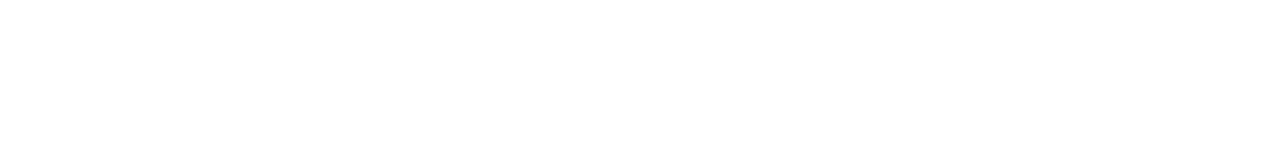
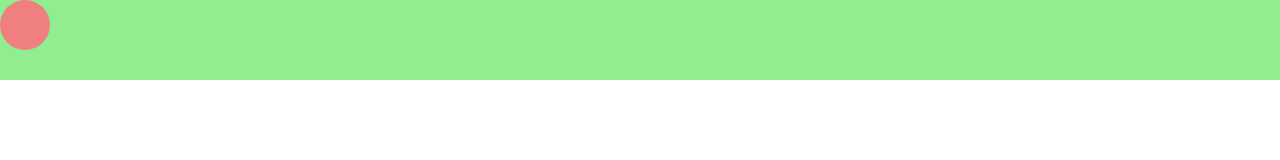
Before and after one commit to apousadaporto/EjercicioMartes, a plain HTML site: page index.html in a window 1280 px wide. Drawn offline with Linux system fonts and the light colour scheme.

Commit message:
añadido header

```diff
--- a/css/layout.css
+++ b/css/layout.css
@@ -1,2 +1,17 @@
 /* CSS LAYOUT */
 /* **************************************************************** */
+header {
+    height: 80px;
+    background-color: lightgreen;
+}
+
+.circulo {
+    height: 50px;
+    width: 50px;
+     border-radius: 50%;
+     background-color: lightcoral;
+     display: flex;
+     align-items: center;
+     justify-content: center;
+
+}
--- a/index.html
+++ b/index.html
@@ -4,10 +4,12 @@
     <meta charset="UTF-8">
     <meta http-equiv="X-UA-Compatible" content="IE=edge">
     <meta name="viewport" content="width=device-width, initial-scale=1.0">
-    <title>Document</title>
+    <title>Ejercicio Martes 31/11/2021</title>
     <link rel="stylesheet" href="style.css">
 </head>
 <body>
-
+    <header>
+        <div class="circulo"></div>
+    </header>
 </body>
 </html>
```
